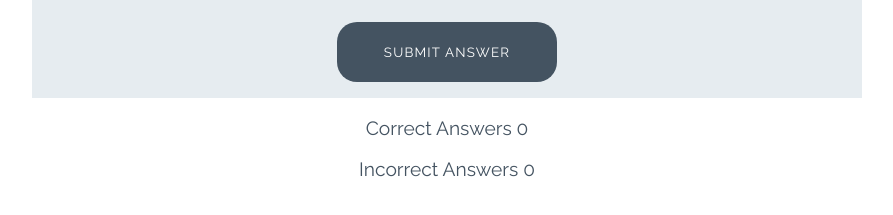
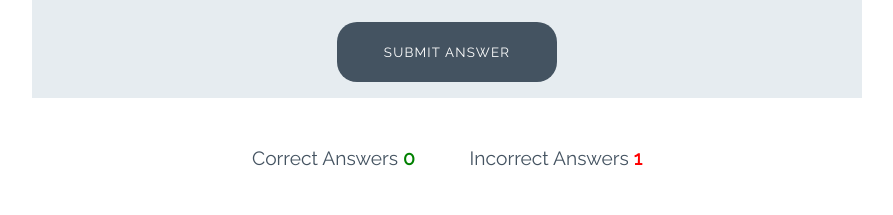
Before and after one commit to kpsdev1/love-maths, a plain HTML site: page index.html in a window 1280 px wide. Both pictures are taken after typing "5" into the empty fields and a click on the button "SUBMIT ANSWER". Shown: the part 455-670 px from the top of the page, without its empty margins (193-1086 px from the left). Drawn offline with Linux system fonts and the light colour scheme.

Commit message:
Add code to increment score and incorrect answers tally

```diff
--- a/assets/js/script.js
+++ b/assets/js/script.js
@@ -51,13 +51,16 @@ function checkAnswer() {
 
     if (isCorrect) {
         alert('Hey You got it right :D');
+        incrementScore();
     } else {
         alert(`Awww.... you answered ${userAnswer}. The correct answer was ${calculatedAnswer[0]}!`);
+        incrementWrongAnswer();
     }
 
     runGame(calculatedAnswer[1]);
 
 }
+
 
 /**
  * Gets the operands (the numbers) and the operator (plus, minus etc)
@@ -77,11 +80,24 @@ function calculateCorrectAnswer() {
 
 }
 
+/**
+ * Gets the current score from the DOM and increments it by 1
+ */
 function incrementScore() {
+
+    let oldScore = parseInt(document.getElementById('score').innerText);
+    document.getElementById('score').innerText = ++oldScore;
+
 
 }
 
+/**
+ * Gets the current tally of the incorrect answers from the DOM and increments it by 1
+ */
 function incrementWrongAnswer() {
+
+    let oldScore = parseInt(document.getElementById('incorrect').innerText);
+    document.getElementById('incorrect').innerText = ++oldScore;
 
 }
 
--- a/index.html
+++ b/index.html
@@ -43,8 +43,8 @@
     </div>
 
     <div class="score-area">
-        <p class="score">Correct Answers <span>0</span></p>
-        <p class="score">Incorrect Answers <span>0</span></p>
+        <p class="scores">Correct Answers <span id="score">0</span></p>
+        <p class="scores">Incorrect Answers <span id="incorrect">0</span></p>
     </div>
 
     <script src="assets/js/script.js"></script>
```
